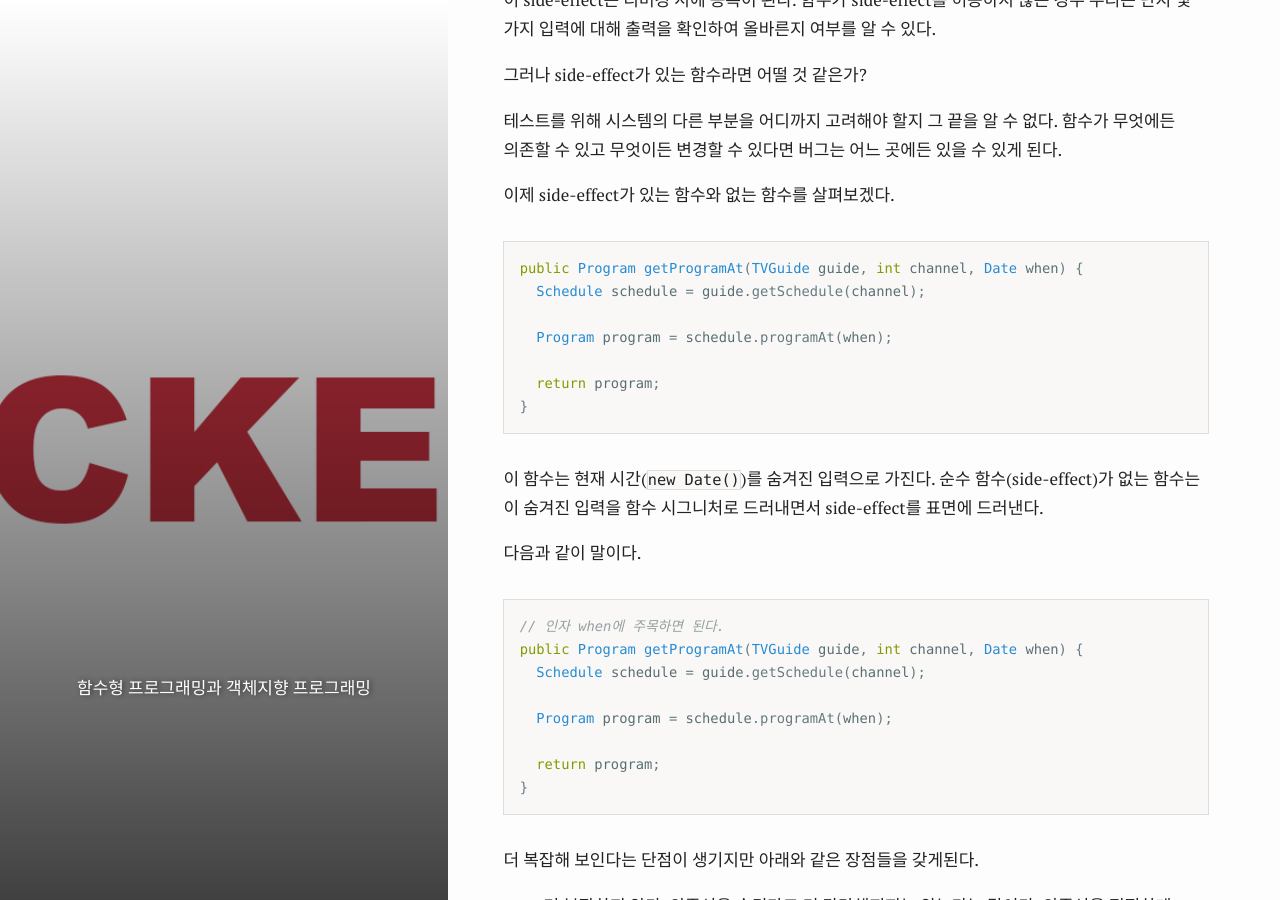
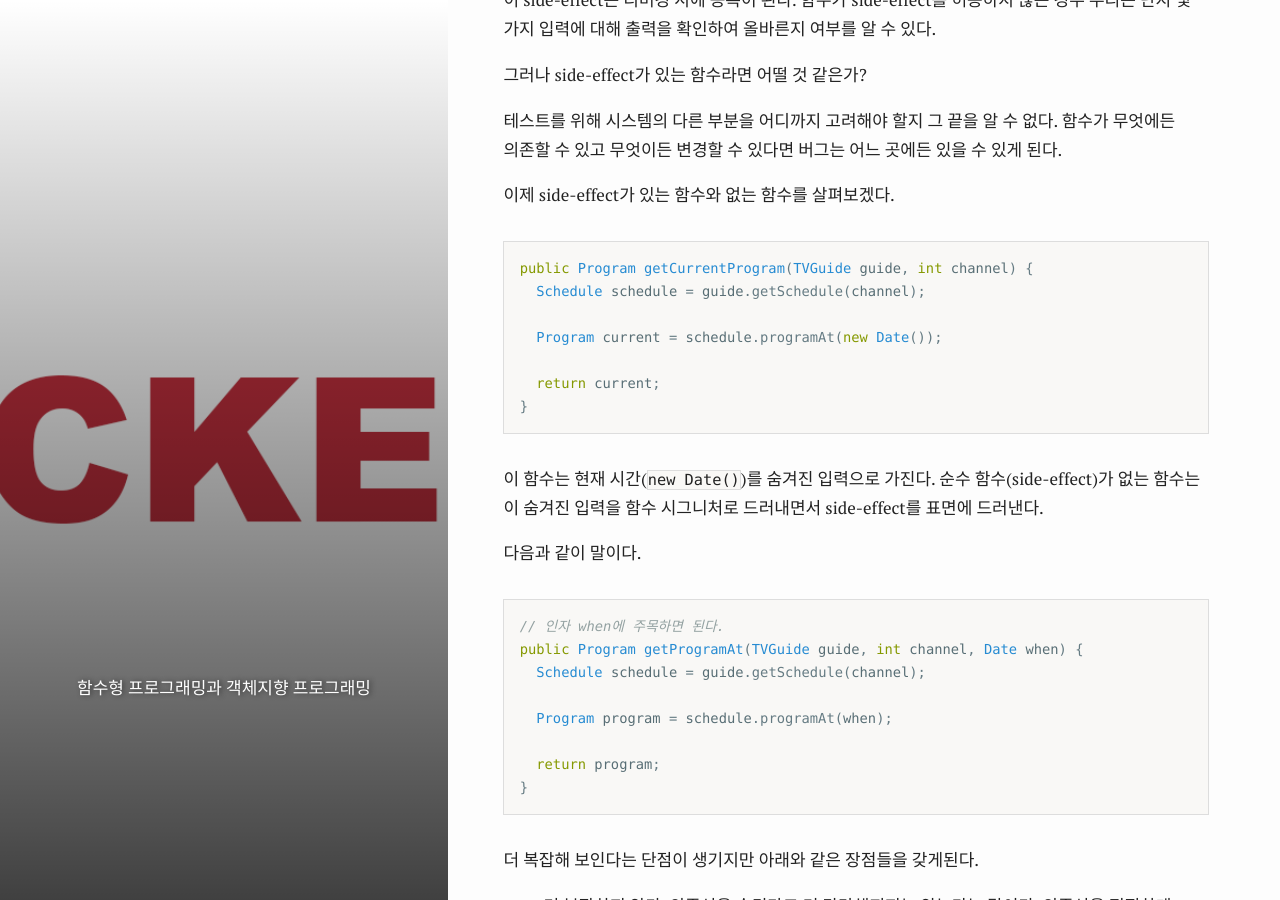
Before and after one commit to Err0rCode7/Err0rCode7.github.io, a Jekyll site: the page built from _posts/Backend/2021-05-14-함수형프로그래밍_OOP.md, in a window 1280 px wide and 900 px high, scrolled down 1260 px. Built offline with Jekyll 4.4.1, drawn with Linux system fonts in a browser that asks for light colours; comment, search, counter and statistics services are not loaded; some of the changed text lies outside the part shown.

Commit message:
# Modify typo

````diff
--- a/_posts/Backend/2021-05-14-함수형프로그래밍_OOP.md
+++ b/_posts/Backend/2021-05-14-함수형프로그래밍_OOP.md
@@ -42,12 +42,12 @@ side-effect는 이러한 문맥 상태에 대한 숨겨진 가정이 있다는
 이제 side-effect가 있는 함수와 없는 함수를 살펴보겠다.
 
 ```java
-public Program getProgramAt(TVGuide guide, int channel, Date when) {
+public Program getCurrentProgram(TVGuide guide, int channel) {
   Schedule schedule = guide.getSchedule(channel);
 
-  Program program = schedule.programAt(when);
+  Program current = schedule.programAt(new Date());
 
-  return program;
+  return current;
 }
 ```
 
@@ -118,4 +118,4 @@ public Program getProgramAt(TVGuide guide, int channel, Date when) {
 
 [https://medium.com/@jooyunghan/함수형-프로그래밍이란-무엇인가-fab4e960d263#.aq6ezag6z](https://medium.com/@jooyunghan/함수형-프로그래밍이란-무엇인가-fab4e960d263#.aq6ezag6z)
 
-[https://mangsby.com/blog/programming/fp-vs-oop/]([https://mangsby.com/blog/programming/fp-vs-oop/](https://mangsby.com/blog/programming/fp-vs-oop/)
+[https://mangsby.com/blog/programming/fp-vs-oop/](https://mangsby.com/blog/programming/fp-vs-oop/)
````
